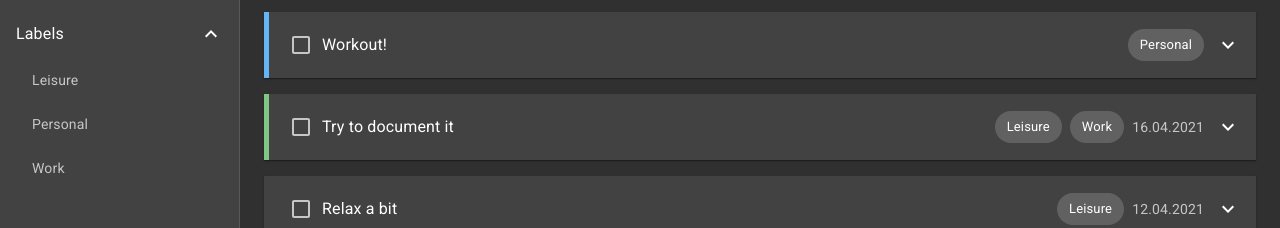
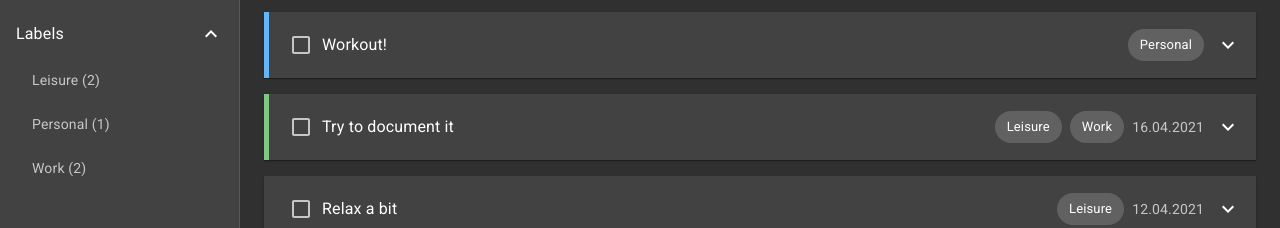
Before and after one commit to cozmy/todo-react-redux, a React (Create React App) app: page / in a window 1280 px wide. Shown: the part 158-386 px from the top of the page. Built offline with nearby package versions, Linux system fonts and the light colour scheme.

Commit message:
Show how many todos have a specific label

```diff
--- a/src/NavigationMenu/index.tsx
+++ b/src/NavigationMenu/index.tsx
@@ -1,26 +1,28 @@
-import { Collapse, List, ListItem, ListItemText, makeStyles } from "@material-ui/core";
-import ExpandLessIcon from "@material-ui/icons/ExpandLess";
-import ExpandMoreIcon from "@material-ui/icons/ExpandMore";
-import React from "react";
-import { useSelector } from "react-redux";
-import { NavLink } from "react-router-dom";
+import { Collapse, List, ListItem, ListItemText, makeStyles } from '@material-ui/core';
+import ExpandLessIcon from '@material-ui/icons/ExpandLess';
+import ExpandMoreIcon from '@material-ui/icons/ExpandMore';
+import React from 'react';
+import { useSelector } from 'react-redux';
+import { NavLink } from 'react-router-dom';
 
-import { labelsSelectors } from "../redux/labels";
-import { routes } from "../routes";
+import { labelsSelectors } from '../redux/labels';
+import { todosSelectors } from '../redux/todos';
+import { routes } from '../routes';
 
 const useStyles = makeStyles((theme) => ({
   nested: {
-    paddingLeft: theme.spacing(4),
+    paddingLeft: theme.spacing(4)
   },
   linkActive: {
-    background: theme.palette.action.selected,
-  },
+    background: theme.palette.action.selected
+  }
 }));
 
 function NavigationMenu() {
   const classes = useStyles();
   const [open, setOpen] = React.useState(true);
   const labels = useSelector(labelsSelectors.selectAll);
+  const todos = useSelector(todosSelectors.selectAllIncomplete);
 
   return (
     <List component="nav">
@@ -41,7 +43,7 @@ function NavigationMenu() {
         <List component="div" disablePadding>
           {labels.map((label) => (
             <ListItem button component={NavLink} to={routes.label.to(label.id)} className={classes.nested} activeClassName={classes.linkActive} key={label.id}>
-              <ListItemText secondary={label.title} />
+              <ListItemText secondary={`${label.title} (${todos.filter(todo => todo.labels.includes(label.id)).length})`} />
             </ListItem>
           ))}
         </List>
```
